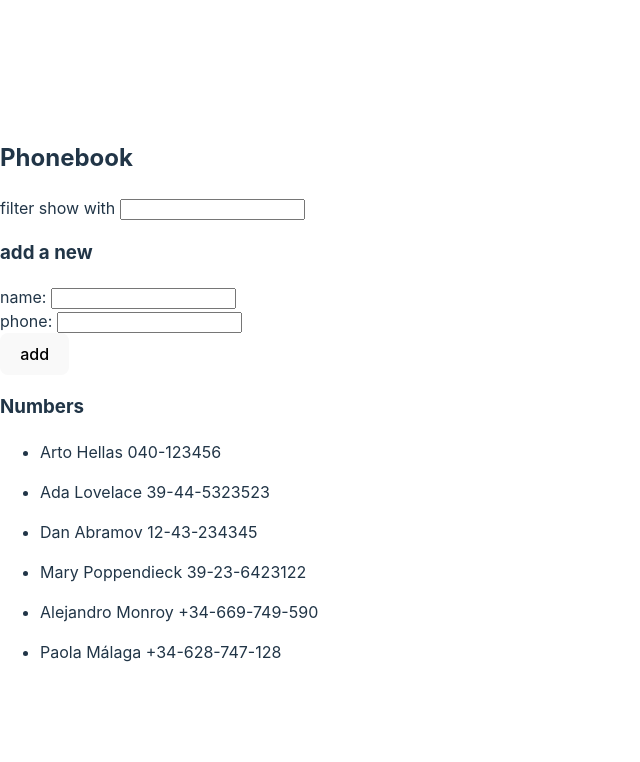
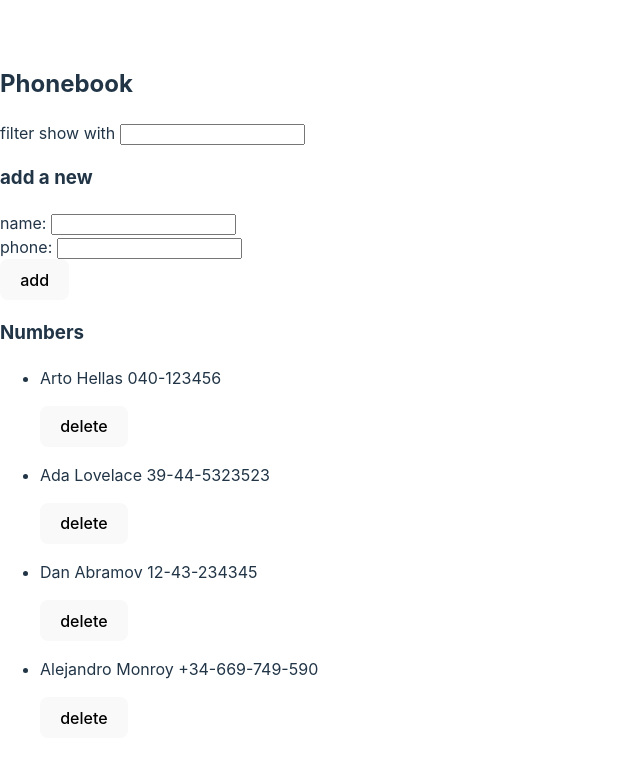
Before and after one commit to alejandroMonroy/fullstackopen, a React (Vite) app in the folder part2/phonebook/: page / in a window 1280 px wide. Shown: the top 762 px of the page, without its empty margins (0-640 px from the left). Built offline with nearby package versions, Linux system fonts and the light colour scheme; data requests are answered from the project's data file.

Commit message:
Exercise 2.14

```diff
--- a/part2/phonebook/db.json
+++ b/part2/phonebook/db.json
@@ -1,34 +1,24 @@
 {
   "persons": [
     {
-      "id": 1,
+      "id": "1",
       "name": "Arto Hellas",
       "number": "040-123456"
     },
     {
-      "id": 2,
+      "id": "2",
       "name": "Ada Lovelace",
       "number": "39-44-5323523"
     },
     {
-      "id": 3,
+      "id": "3",
       "name": "Dan Abramov",
       "number": "12-43-234345"
     },
     {
-      "id": 4,
-      "name": "Mary Poppendieck",
-      "number": "39-23-6423122"
-    },
-    {
-      "id": 5,
+      "id": "5",
       "name": "Alejandro Monroy",
       "number": "+34-669-749-590"
-    },
-    {
-      "id": 6,
-      "name": "Paola Málaga",
-      "number": "+34-628-747-128"
     }
   ]
 }
--- a/part2/phonebook/src/App.jsx
+++ b/part2/phonebook/src/App.jsx
@@ -22,7 +22,7 @@ const App = () => {
   const addPerson = (event) => {
     event.preventDefault()
     if (persons.find(person => person.name == newName) === undefined) {
-      const newPerson = {name: newName, number: newPhone, id: (persons[persons.length-1].id +1)}
+      const newPerson = {name: newName, number: newPhone}
       personsService.create(newPerson).then(newPerson => {
         setPersons(persons.concat(newPerson))
         setNewName('')
@@ -45,14 +45,36 @@ const App = () => {
     setNewFilter(event.target.value)
   }
 
+  const handleDeletePerson = person => {
+    if(window.confirm(`Delete ${person.name}?`)){
+      personsService.deletePerson(person)
+      .then(deletedPerson => {
+        setPersons(persons.filter(person => person.id !== deletedPerson.id))
+      })
+    }
+  }
+
   return (
     <div>
       <h2>Phonebook</h2>
-      <Filter value={newFilter} onChange={handleFilterChange}/>
+      <Filter
+        value={newFilter}
+        onChange={handleFilterChange}
+      />
       <h3>add a new</h3>
-      <PersonForm addPerson={addPerson} newName={newName} handleNameChange={handleNameChange} newPhone={newPhone} handlePhoneChange={handlePhoneChange}/>
+      <PersonForm
+        addPerson={addPerson}
+        newName={newName}
+        handleNameChange={handleNameChange}
+        newPhone={newPhone}
+        handlePhoneChange={handlePhoneChange}
+      />
       <h3>Numbers</h3>
-      <Persons persons={persons} newFilter={newFilter}/>
+      <Persons
+        persons={persons}
+        newFilter={newFilter}
+        onDelete={handleDeletePerson}
+      />
     </div>
   )
 }
--- a/part2/phonebook/src/Person.jsx
+++ b/part2/phonebook/src/Person.jsx
@@ -1,6 +1,9 @@
-const Person = (props) => {
+const Person = ({name, number, onDelete}) => {
     return (
-        <p>{props.name} {props.number}</p>
+        <>
+            <p>{name} {number}</p>
+            <button onClick={onDelete}>delete</button>
+        </>
     )
 }
 
--- a/part2/phonebook/src/Persons.jsx
+++ b/part2/phonebook/src/Persons.jsx
@@ -1,9 +1,17 @@
 import Person from './Person'
 
-const Persons = (props) => {
+const Persons = ({persons, newFilter, onDelete}) => {
     return (
-        <ul>
-        {props.persons.filter((person) => person.name.toLowerCase().includes(props.newFilter.toLowerCase())).map((person) => <li key={person.id}><Person name={person.name} number={person.number}/></li>)}
+      <ul>
+        {persons
+        .filter((person) =>
+          person.name.toLowerCase().includes(newFilter.toLowerCase()))
+          .map((person) =>
+            <li key={person.id}>
+              <Person name={person.name} number={person.number} onDelete={()=>onDelete(person)}/>
+            </li>
+          )
+        }
       </ul>
     )
 }
--- a/part2/phonebook/src/services/persons.js
+++ b/part2/phonebook/src/services/persons.js
@@ -6,4 +6,6 @@ const getAll = () => axios.get(baseUrl).then(response => response.data).catch(()
 
 const create = newPerson => axios.post(baseUrl, newPerson).then(response => response.data).catch(() => alert(''))
 
-export default { getAll, create }
+const deletePerson = person => axios.delete(`${baseUrl}/${person.id}`).then(response => response.data).catch((error) => alert(error))
+
+export default { getAll, create, deletePerson }
```
